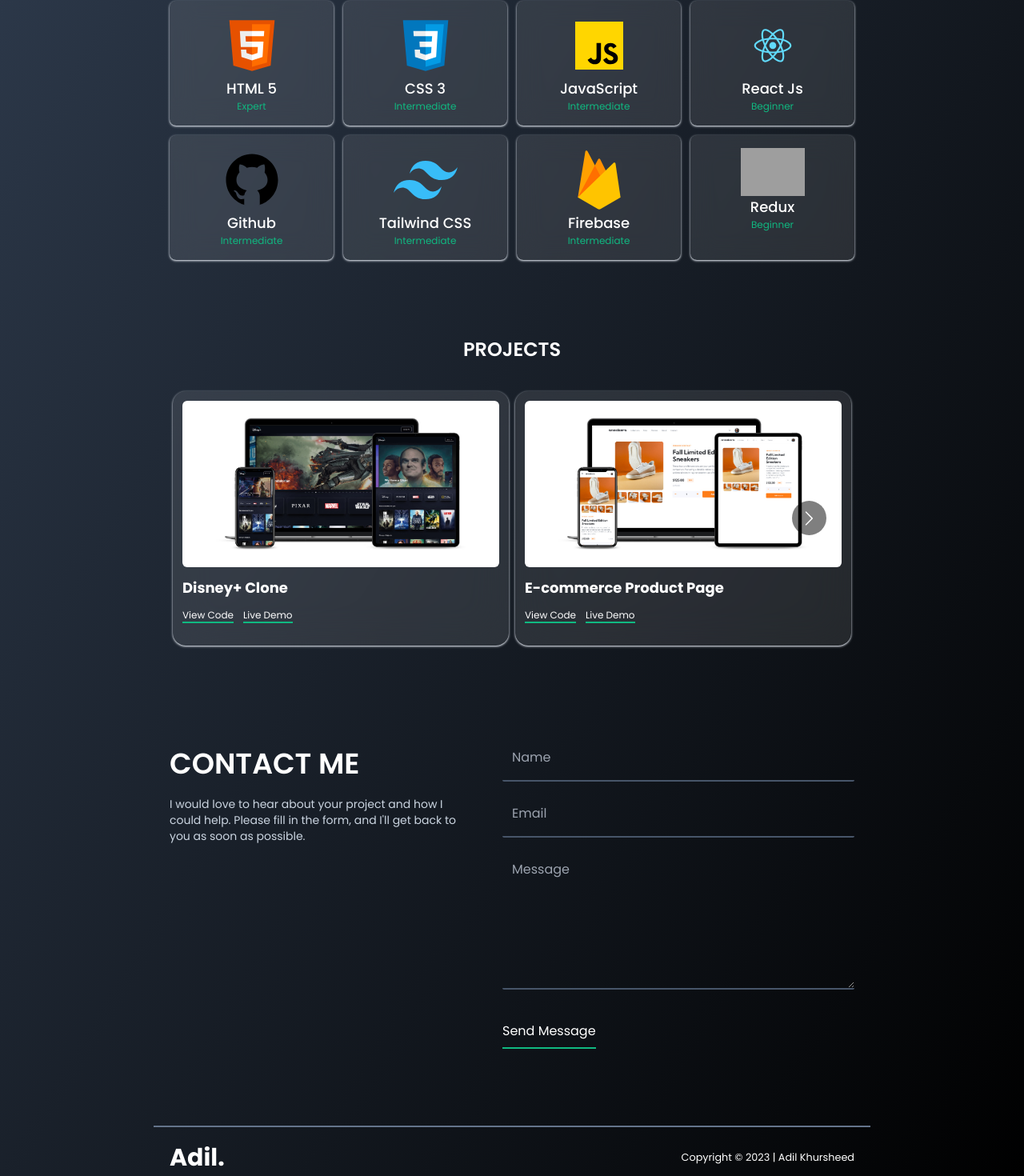
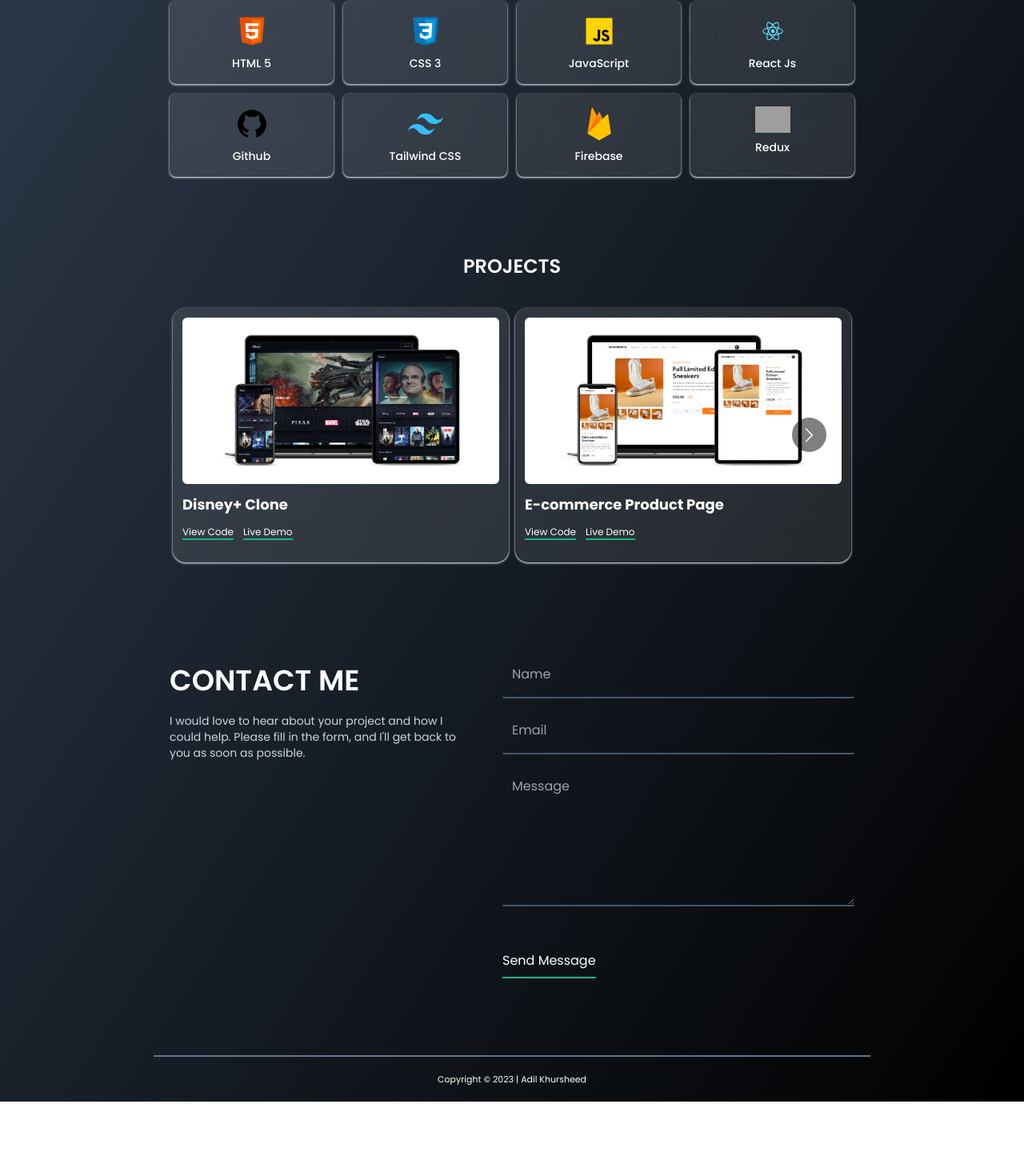
Before and after one commit to adil-khursheed/adilkhursheed, a React (Vite) app: page / in a window 1280 px wide. Shown: the part 611-2081 px from the top of the page at 80% size. After the commit the page ends 1988 px from the top, so only its background shows below. Built offline with nearby package versions, Linux system fonts and the light colour scheme; grey boxes are pictures that could not be loaded.

Commit message:
added contact form functionality

```diff
--- a/package.json
+++ b/package.json
@@ -3,6 +3,7 @@
   "version": "0.1.0",
   "private": true,
   "dependencies": {
+    "@emailjs/browser": "^3.11.0",
     "@emotion/react": "^11.10.5",
     "@emotion/styled": "^11.10.5",
     "@mui/icons-material": "^5.11.0",
@@ -15,6 +16,7 @@
     "react-dom": "^18.2.0",
     "react-multi-carousel": "^2.8.2",
     "react-scroll": "^1.8.9",
+    "react-toastify": "^9.1.3",
     "vite": "^4.3.8",
     "vite-plugin-svgr": "^3.2.0",
     "web-vitals": "^2.1.4"
--- a/src/App.jsx
+++ b/src/App.jsx
@@ -5,11 +5,14 @@
 import Contact from "./components/Contact";
 import Footer from "./components/Footer";
 import SocialLinks from "./components/SocialLinks";
+import { ToastContainer } from "react-toastify";
+import "react-toastify/dist/ReactToastify.css";
 
 function App() {
   return (
     <div className=" relative bg-gradient-to-br from-slate-700 to-black">
       <Header />
+      <ToastContainer />
       <main className="max-w-4xl mx-auto px-5">
         <Hero />
         <SocialLinks />
--- a/src/components/Contact.jsx
+++ b/src/components/Contact.jsx
@@ -1,77 +1,91 @@
-import React, { useState } from 'react'
+import React, { useRef, useState } from "react";
+import emailjs from "@emailjs/browser";
+import { toast } from "react-toastify";
 
 const Contact = () => {
+  const [name, setName] = useState("");
+  const [email, setEmail] = useState("");
+  const [message, setMessage] = useState("");
 
-  const [formState, setFormState] = useState({});
+  const [statusMessage, setStatusMessage] = useState("");
 
-  const submitHandler = (e) => {
-    e.preventDefault();
-    const config = {
-      SecureToken: '57b92cfd-664f-47a5-9279-8236ec06d655',
-      To: 'adilkhursheed60@gmail.com',
-      From: formState.email,
-      Subject: "Mail From Personal Portfolio Website",
-      Body: formState.message
+  const form = useRef();
+
+  const sendEmail = (e) => {
+    e.preventDefault(); // prevents the page from reloading when you hit “Send”
+
+    emailjs
+      .sendForm(
+        "service_nx8wwii",
+        "template_j7w8nya",
+        form.current,
+        "UoxXPJZwkoXNXrLEW"
+      )
+      .then((res) => {
+        console.log(res);
+        toast.success("Email sent successfully!");
+      })
+      .catch((error) => {
+        console.log(error.text);
+        toast.error(`${error.text} happened!`);
+      });
+    setName("");
+    setEmail("");
+    setMessage("");
   };
-    if (window.Email) {
-      window.Email.send(config).then(() => alert("Email sent successfully!"))
-    }
-    setFormState('')
-  }
-
-  const changeHandler = (e) => {
-    setFormState({ ...formState, [e.target.name]: e.target.value });
-  }
 
   return (
     <>
-      <section name='contact' className='flex flex-col justify-between gap-8 md:flex-row mb-24'>
-        <div className='max-w-sm mt-4'>
-          <h2 className='text-white font-semibold text-2xl uppercase mb-5 md:text-4xl'>Contact Me</h2>
-          <p className='text-slate-300 text-sm'>I would love to hear about your project and how I could help. Please fill in the form, and I'll get back to you as soon as possible.</p>
+      <section
+        name="contact"
+        className="flex flex-col items-center justify-between gap-8 md:flex-row md:items-start mb-24">
+        <div className="md:max-w-sm mt-4 text-center md:text-left">
+          <h2 className="text-white font-semibold text-2xl uppercase mb-5 md:text-4xl">
+            Contact Me
+          </h2>
+          <p className="text-slate-300 text-sm">
+            I would love to hear about your project and how I could help. Please
+            fill in the form, and I'll get back to you as soon as possible.
+          </p>
         </div>
-        <form onSubmit={submitHandler}>
-          <div className='flex flex-col gap-3 max-w-md w-full'>
+        <form ref={form} onSubmit={sendEmail} className="w-full">
+          <div className="flex flex-col gap-3 md:max-w-md w-full">
             <input
               type="text"
-            name="name"
-            id="name"
-            placeholder='Name'
-            className='w-full rounded-sm bg-transparent py-4 px-3 border-b-2 border-slate-600 text-slate-200 outline-none'
-            onChange={changeHandler}
-            value={formState.name || ''}
+              name="user_name"
+              placeholder="Name"
+              value={name}
+              onChange={(e) => setName(e.target.value)}
+              className="w-full rounded-sm bg-transparent py-4 px-3 border-b-2 border-slate-600 text-slate-200 outline-none"
             />
             <input
               type="email"
-            name="email"
-            id="email"
-            placeholder='Email'
-            className='w-full rounded-sm bg-transparent py-4 px-3 border-b-2 border-slate-600 text-slate-200 outline-none'
-              onChange={changeHandler}
-              value={formState.email || ''}
+              name="user_email"
+              placeholder="Email"
+              value={email}
+              onChange={(e) => setEmail(e.target.value)}
+              className="w-full rounded-sm bg-transparent py-4 px-3 border-b-2 border-slate-600 text-slate-200 outline-none"
             />
             <textarea
               name="message"
-            id="message"
               cols="30"
               rows="6"
-            placeholder='Message'
-            className='w-full rounded-sm bg-transparent py-4 px-3 border-b-2 border-slate-600 text-slate-200 outline-none'
-              onChange={changeHandler}
-              value={formState.message || ''}
+              placeholder="Message"
+              value={message}
+              onChange={(e) => setMessage(e.target.value)}
+              className="w-full rounded-sm bg-transparent py-4 px-3 border-b-2 border-slate-600 text-slate-200 outline-none"
             />
+            <p className={`text-emerald-500 text-xs mt-1`}>{statusMessage}</p>
           </div>
           <button
             type="submit"
-            className="text-white relative mt-8 cursor-pointer border-b-2 border-emerald-500 py-2"
-          >
+            className="text-white relative mt-8 cursor-pointer border-b-2 border-emerald-500 py-2">
             Send Message
           </button>
         </form>
       </section>
+    </>
+  );
+};
 
-    </>
-  )
-}
-
-export default Contact
+export default Contact;
--- a/src/components/Footer.jsx
+++ b/src/components/Footer.jsx
@@ -5,9 +5,8 @@
   let presentYear = date.getFullYear();
   return (
     <>
-      <div className="flex justify-between items-center pb-16 lg:pb-0">
-        <h2 className="text-3xl font-extrabold text-white">Adil.</h2>
-        <small className="text-white">
+      <div className="flex justify-center items-center pb-16 lg:pb-0">
+        <small className="text-white text-[11px]">
           Copyright &copy; {presentYear} | Adil Khursheed
         </small>
       </div>
--- a/src/components/Hero.jsx
+++ b/src/components/Hero.jsx
@@ -9,7 +9,7 @@
     <>
       <section
         name="home"
-        className="w-full py-24 flex flex-col-reverse items-center gap-5 md:flex-row md:justify-between">
+        className="w-full py-24 flex flex-col-reverse items-center gap-5 md:gap-4 md:flex-row md:justify-between">
         <div>
           <h1 className="text-white text-3xl md:text-4xl lg:text-5xl text-center font-bold md:text-left leading-snug md:leading-snug lg:leading-snug mb-6">
             Nice to meet you!👋🏻 <br />
@@ -46,7 +46,7 @@
             </a>
           </div>
         </div>
-        <div className="max-w-xs bg-white/10 backdrop-blur-lg rounded-lg">
+        <div className="w-60 h-60 md:max-w-xs md:w-full md:h-full bg-white/10 backdrop-blur-lg rounded-lg">
           <img
             src={HeroImage}
             alt="Adil Khursheed"
--- a/src/components/SkillSection.jsx
+++ b/src/components/SkillSection.jsx
@@ -1,30 +1,28 @@
-import React from 'react'
-import {Skills} from '../Skills';
+import React from "react";
+import { Skills } from "../Skills";
 
 const SkillSection = () => {
   return (
     <>
-      <section name="skills" className='mb-24'>
-        <h2 className='text-white font-semibold text-2xl text-center uppercase mb-5'>Skills</h2>
-        <div className='grid grid-cols-2 md:grid-cols-4 gap-3 mt-8'>
+      <section name="skills" className="mb-24">
+        <h2 className="text-white font-semibold text-2xl text-center uppercase mb-5">
+          Skills
+        </h2>
+        <div className="grid grid-cols-2 md:grid-cols-4 gap-3 mt-8">
           {Skills.map((skill) => (
             <div
               key={skill.id}
-            className='card bg-white/10 backdrop-blur-lg flex flex-col items-center p-4 rounded-lg shadow shadow-slate-200'
-          >
-            <img src={skill.image} className='w-20' alt={skill.title} />
-            <h4 className='text-lg text-white font-medium'>
+              className="card bg-white/10 backdrop-blur-lg flex flex-col items-center p-4 rounded-lg shadow shadow-slate-200">
+              <img src={skill.image} className="w-11" alt={skill.title} />
+              <h4 className="text-sm mt-2 text-white font-medium">
                 {skill.title}
               </h4>
-            <h6 className='text-emerald-500 text-xs'>
-              {skill.level}
-            </h6>
             </div>
           ))}
         </div>
       </section>
     </>
-  )
-}
+  );
+};
 
-export default SkillSection
+export default SkillSection;
--- a/src/index.css
+++ b/src/index.css
@@ -1,11 +1,28 @@
-@import url('https://fonts.googleapis.com/css2?family=Poppins:wght@400;500;600;700&display=swap');
+@import url("https://fonts.googleapis.com/css2?family=Poppins:wght@400;500;600;700&display=swap");
 
 @tailwind base;
 @tailwind components;
 @tailwind utilities;
 
-@layer base{
-  html{
-    font-family: 'Poppins', sans-serif;
+/* Chrome, Edge, and Safari */
+::-webkit-scrollbar {
+  width: 8px;
+}
+
+::-webkit-scrollbar-track {
+  background: gray;
+  /* border-radius: 5px; */
+}
+
+::-webkit-scrollbar-thumb {
+  width: 5px;
+  background-color: lightgray;
+  border-radius: 14px;
+  border: 3px solid lightgray;
+}
+
+@layer base {
+  html {
+    font-family: "Poppins", sans-serif;
   }
 }
```
Also changed, not shown: 1 other file (tests, documents, lock files or other folders). Lines whose indentation alone changed are shown as unchanged.
